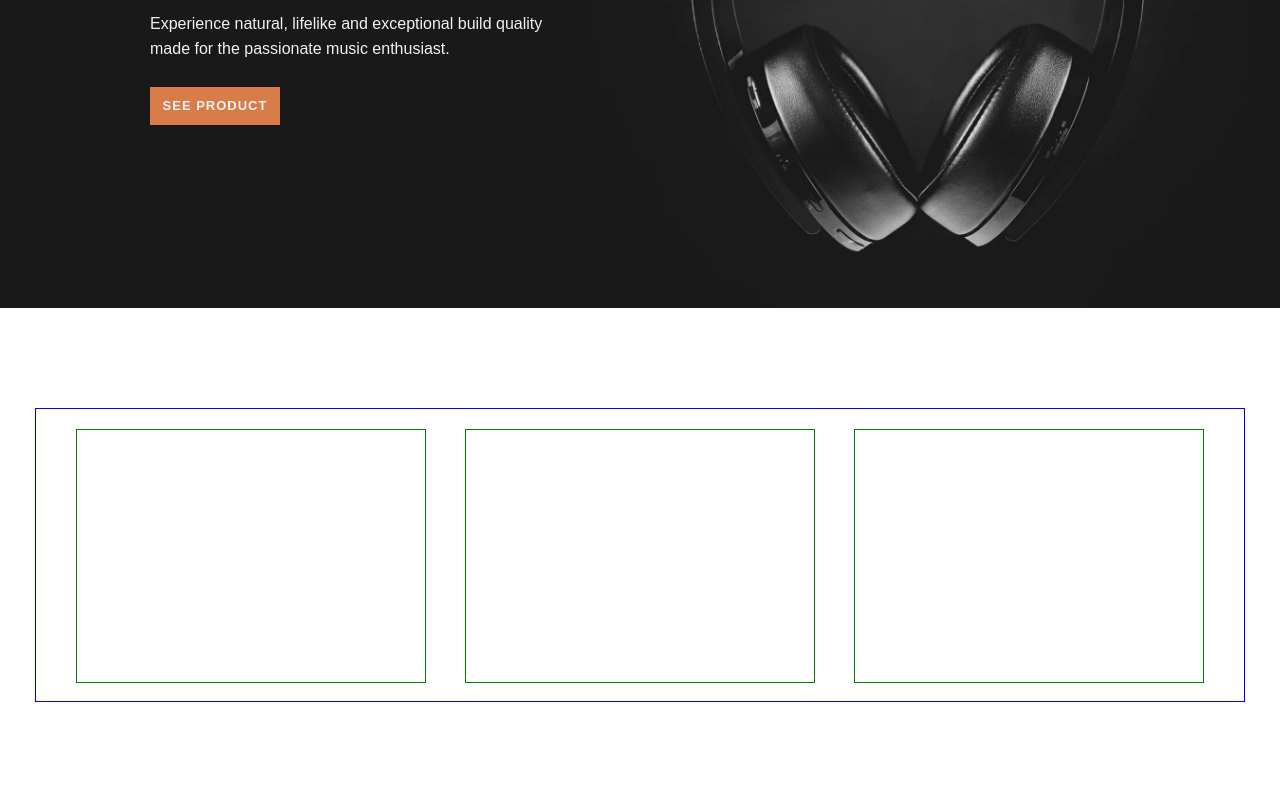
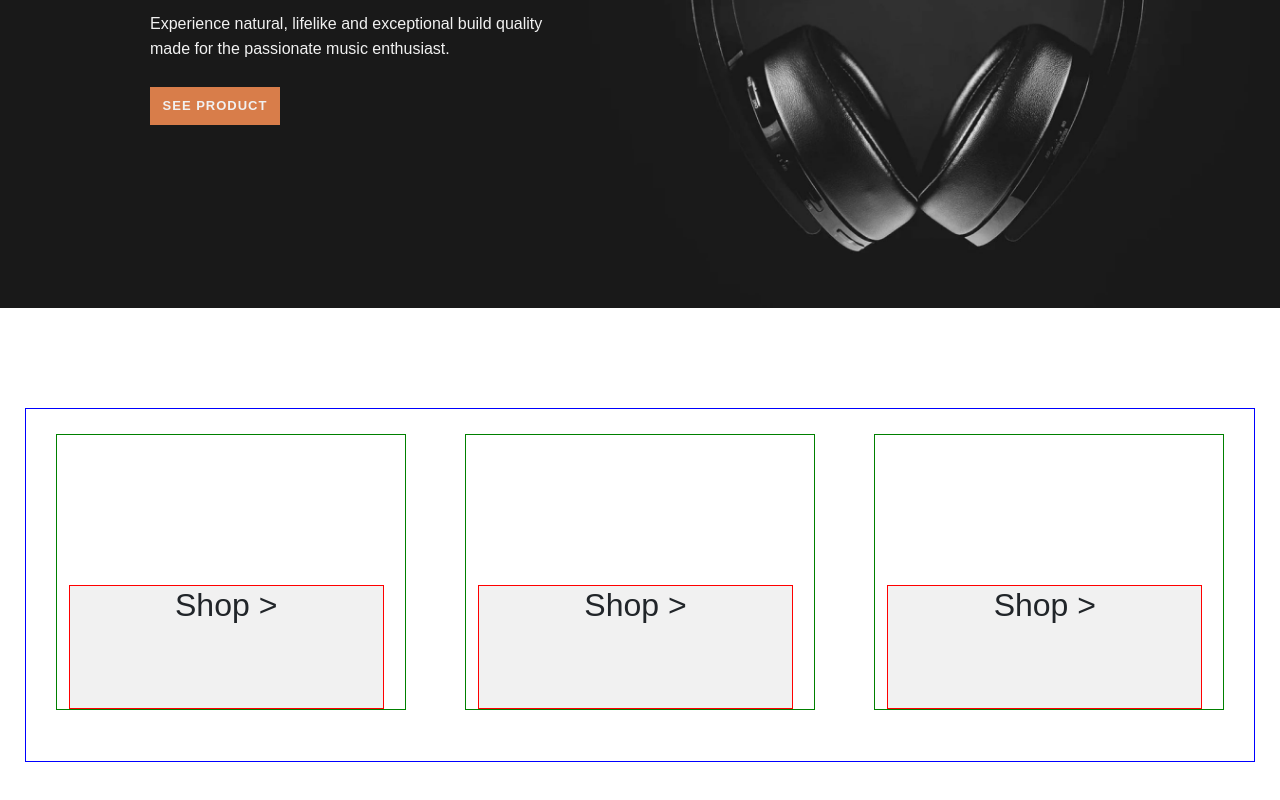
Before and after one commit to IreeHale/audiophile-site, a Next.js app in the folder audio/: page / in a window 1280 px wide. Shown: the part 458-1258 px from the top of the page. Built offline with nearby package versions, Linux system fonts and the light colour scheme.

Commit message:
adding styles to shop link section

```diff
--- a/audio/src/app/globals.scss
+++ b/audio/src/app/globals.scss
@@ -103,16 +103,24 @@ $fourth-color: #FAFAFA;
 
     .link-container{
         margin-top: 100px;
-        width: 1210px;
-        height: 294px;
+        width: 1230px;
+        height: 354px;
         border: 1px blue solid;
-        padding: 20px;
 
         .link{
             border: 1px solid green;
-            height: 254px;
+            height: 276px;
             width: 350px;
-            margin: 0 auto;
+            margin: 25px auto;
+
+            .shop-link{
+                background-color: #F1F1F1;
+                border: 1px solid red;
+                margin-top: 150px;
+                width: 315px;
+                height: 124px;
+                text-align: center;
+            }
         }
     }
 }
--- a/audio/src/app/page.js
+++ b/audio/src/app/page.js
@@ -39,9 +39,21 @@ export default function Home() {
       </div>
       <div className="container-two">
         <div className="link-container row">
-          <div className="link"></div>
-          <div className="link"></div>
-          <div className="link"></div>
+          <div className="link">
+            <div className="shop-link">
+              <a><h2>Shop <span>&gt;</span></h2></a>
+            </div>
+          </div>
+          <div className="link">
+            <div className="shop-link">
+              <a><h2>Shop <span>&gt;</span></h2></a>
+            </div>
+          </div>
+          <div className="link">
+            <div className="shop-link">
+              <a><h2>Shop <span>&gt;</span></h2></a>
+            </div>
+          </div>
         </div>
       </div>
     </body>
```
